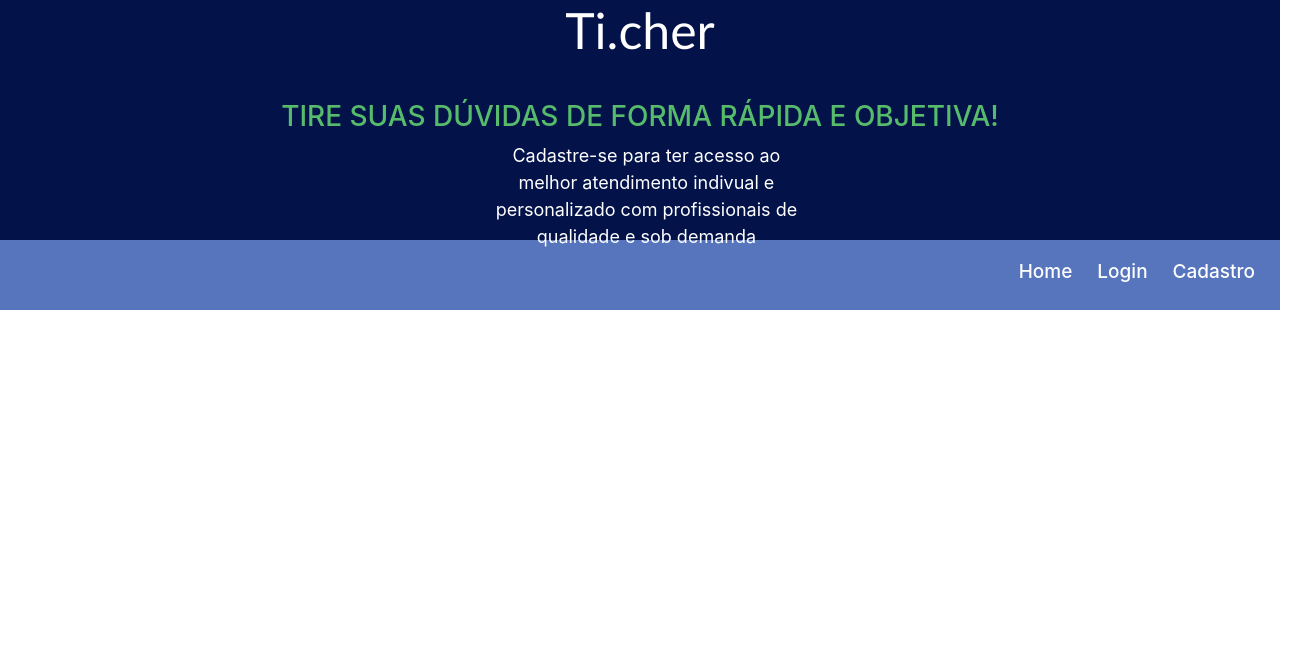
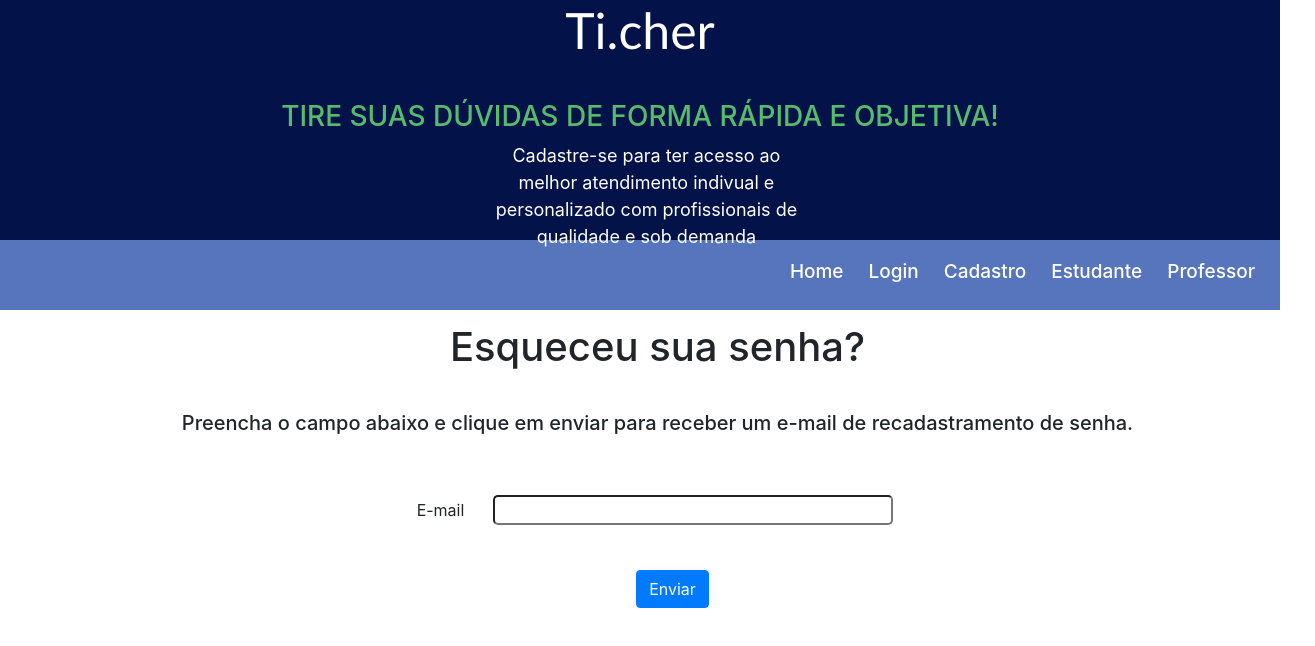
Before and after one commit to Juliana-Pavan-Marcussi/projetoFinal_front, a React (Create React App) app: page /redefinir-senha in a window 1280 px wide. Shown: the top 646 px of the page, 1315 px wide, since content can reach past the window. Built offline with nearby package versions, Linux system fonts and the light colour scheme.

Commit message:
Criação da tela de esqueceu a senha

```diff
--- a/src/Forms/LoginUserForm.js
+++ b/src/Forms/LoginUserForm.js
@@ -1,9 +1,26 @@
 import React, { useState } from 'react';
-import { Button } from 'reactstrap';
+import { BrowserRouter, Route, NavLink } from "react-router-dom";
+import {
+    Button,
+    Form,
+    FormGroup,
+    Label,
+    Input,
+    FormText,
+    Col,
+    Row,
+    Card,
+    CardBody,
+    Table,
+    CardHeader,
+    InputGroup,
+    InputGroupAddon,
+    InputGroupText,
+} from 'reactstrap';
 
 const LoginUserForm = (props) => {
 
-    const initialFormState = {  email: '', password: '' }
+    const initialFormState = { email: '', password: '' }
     const [user, setUser] = useState(initialFormState);
 
     const handleInputChange = (event) => {
@@ -36,8 +53,11 @@ const LoginUserForm = (props) => {
                     value={user.password}
                     onChange={handleInputChange} />
             </div>
+            <NavLink to="/redefinir-senha">
+                <a><span style={{ color: "#031349", marginLeft: "700px", cursor: "pointer" }}>Esqueceu sua senha?</span></a>
+            </NavLink>
             <div className="button-form">
-            <Button color="primary">Entrar</Button>
+                <Button color="primary">Entrar</Button>
             </div>
         </form>
     )
--- a/src/pages/Cadastro.css
+++ b/src/pages/Cadastro.css
@@ -78,6 +78,11 @@ label {
     margin-bottom: 100px;
 }
 
+.form-area-2{
+    margin-bottom: 100px;
+    margin-top: 60px;
+}
+
 .form-check-input {
     width: 1.2em;
     height: 1.2em;
--- /dev/null
+++ b/src/pages/Senha.js
@@ -0,0 +1,61 @@
+import React, { useState } from 'react';
+import './Cadastro.css';
+import {
+    Button,
+    Form,
+    FormGroup,
+    Label,
+    Input,
+    FormText,
+    Col,
+    Row,
+    Card,
+    CardBody,
+    Table,
+    CardHeader,
+    InputGroup,
+    InputGroupAddon,
+    InputGroupText,
+} from 'reactstrap';
+
+const Senha = (props) =>{
+
+    const initialFormState = {  email: ''}
+    const [user, setUser] = useState(initialFormState);
+
+    const handleInputChange = (event) => {
+        const { name, value } = event.target
+        setUser({ ...user, [name]: value })
+    };
+
+    return (
+        <div>
+            <h1 className="title">Esqueceu sua senha?</h1>
+            <h5 className="title">Preencha o campo abaixo e clique em enviar para receber um e-mail de recadastramento de senha.</h5>
+
+            <form className="form-area-2" onSubmit={(event) => {
+                event.preventDefault()
+                if (!user.email) return
+
+                props.addUser(user)
+                setUser(initialFormState)
+            }}
+            >
+                <div className="input-form">
+                    <label className="text-label">E-mail</label>
+                    <input className="text-input"
+                        type="text"
+                        name="email"
+                        value={user.email}
+                        onChange={handleInputChange} />
+                </div>
+                <div className="button-form">
+                    <Button color="primary">Enviar</Button>
+                </div>
+
+            </form>
+        </div>
+    )
+}
+
+export default Senha
--- a/src/routes/Navegador.js
+++ b/src/routes/Navegador.js
@@ -10,6 +10,8 @@ function Navegador() {
     return (
         <div className="header-content-nav">
         <ul className="header">
+            <li className="menu"><NavLink to="/professor">Professor</NavLink></li>
+            <li className="menu"><NavLink to="/estudante">Estudante</NavLink></li>
             <li className="menu"><NavLink to="/cadastro">Cadastro</NavLink></li>
             <li className="menu"><NavLink to="/login">Login</NavLink></li>
             <li className="menu"><NavLink to="/">Home</NavLink></li>
--- a/src/routes/Rotas.js
+++ b/src/routes/Rotas.js
@@ -4,14 +4,20 @@ import Home from '../pages/Home';
 import Cadastro from '../pages/Cadastro';
 import Login from '../pages/Login';
 import { Switch } from "react-router";
+import Estudante from '../views/Estudante';
+import Professor from '../views/Professor';
+import Senha from '../pages/Senha';
 
 function Rotas() {
     return (
         <div>
             <Switch>
+                <Route path="/professor" component={Professor} />
+                <Route path="/estudante" component={Estudante} />
                 <Route exact path="/" component={Home} />
                 <Route path="/cadastro" component={Cadastro} />
                 <Route path="/login" component={Login} />
+                <Route path="/redefinir-senha" component={Senha} />
             </Switch>
         </div>
     )
--- /dev/null
+++ b/src/views/Estudante.js
@@ -0,0 +1,13 @@
+import React from 'react';
+import '../pages/Cadastro.css';
+
+const Estudante = () => {
+    return (
+        <div>
+           <h1 className="title">Bem vindo Fulano</h1>
+
+        </div>
+    )
+}
+
+export default Estudante
--- /dev/null
+++ b/src/views/Professor.js
@@ -0,0 +1,11 @@
+import React from 'react'
+
+function Professor() {
+    return (
+        <div>
+            prof
+        </div>
+    )
+}
+
+export default Professor
```
